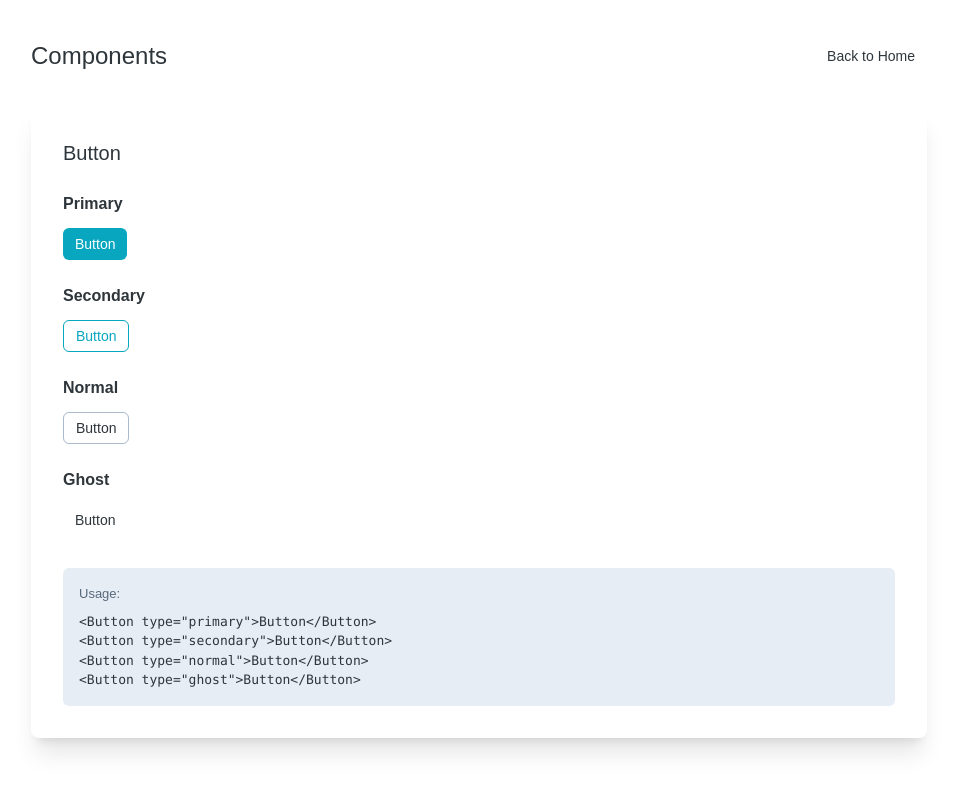
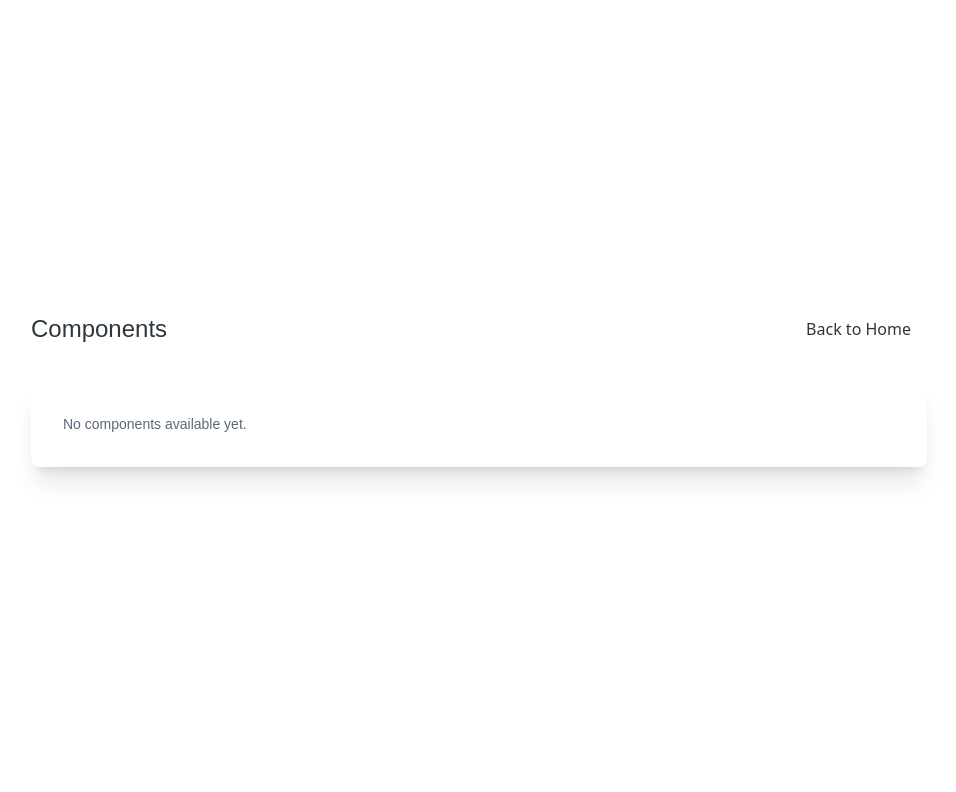
Before and after one commit to daoutech-memory7942/mcp-claude, a React (Vite) app: page /component in a window 1280 px wide. Shown: the top 792 px of the page, without its empty margins (161-1117 px from the left). Built offline with nearby package versions, Linux system fonts and the light colour scheme.

Commit message:
디자인토큰만 추가된 초기화 상태 세팅

```diff
--- a/src/components/Button.tsx
+++ /dev/null
@@ -1,36 +0,0 @@
-interface ButtonProps {
-  type?: "primary" | "normal" | "ghost" | "secondary";
-  children?: React.ReactNode;
-  onClick?: () => void;
-  className?: string;
-}
-
-export default function Button({
-  type = "primary",
-  children = "Button",
-  onClick,
-  className = "",
-}: ButtonProps) {
-  const baseStyles =
-    "inline-flex items-center justify-center h-h-5 px-p-5 font-pretendard text-typo-body-medium-bold rounded-medium overflow-clip transition-colors";
-
-  const typeStyles = {
-    primary:
-      "bg-btn-bg-primary-base hover:bg-btn-bg-primary-hover text-btn-text-white",
-    secondary:
-      "bg-btn-bg-normal-base hover:bg-bg-neutral-surface-hover border border-btn-border-primary text-btn-text-primary",
-    normal:
-      "bg-btn-bg-normal-base hover:bg-btn-bg-normal-hover border border-btn-border-normal text-btn-text-normal",
-    ghost:
-      "bg-btn-bg-normal-base hover:bg-btn-bg-normal-hover text-btn-text-normal",
-  };
-
-  return (
-    <button
-      className={`${baseStyles} ${typeStyles[type]} ${className}`}
-      onClick={onClick}
-    >
-      {children}
-    </button>
-  );
-}
--- a/src/components/index.ts
+++ /dev/null
@@ -1 +0,0 @@
-export { default as Button } from "./Button";
--- a/src/pages/ComponentPage.tsx
+++ b/src/pages/ComponentPage.tsx
@@ -1,4 +1,3 @@
-import { Button } from "../components";
 import { Link } from "react-router-dom";
 
 export default function ComponentPage() {
@@ -8,71 +7,18 @@ export default function ComponentPage() {
         <h1 className="font-pretendard text-typo-heading-xlarge text-text-neutral-base">
           Components
         </h1>
-        <Link to="/">
-          <Button type="ghost">Back to Home</Button>
+        <Link
+          to="/"
+          className="px-4 py-2 text-text-neutral-base hover:bg-bg-neutral-level1 rounded-medium transition-colors"
+        >
+          Back to Home
         </Link>
       </div>
 
-      {/* Button Section */}
       <section className="bg-bg-neutral-surface rounded-large shadow-xl p-8 mb-6">
-        <h2 className="font-pretendard text-typo-heading-large text-text-neutral-base mb-6">
-          Button
-        </h2>
-
-        <div className="space-y-6">
-          {/* Primary */}
-          <div>
-            <h3 className="font-pretendard text-typo-heading-small text-text-neutral-base mb-3">
-              Primary
-            </h3>
-            <div className="flex flex-wrap gap-4">
-              <Button type="primary">Button</Button>
-            </div>
-          </div>
-
-          {/* Secondary */}
-          <div>
-            <h3 className="font-pretendard text-typo-heading-small text-text-neutral-base mb-3">
-              Secondary
-            </h3>
-            <div className="flex flex-wrap gap-4">
-              <Button type="secondary">Button</Button>
-            </div>
-          </div>
-
-          {/* Normal */}
-          <div>
-            <h3 className="font-pretendard text-typo-heading-small text-text-neutral-base mb-3">
-              Normal
-            </h3>
-            <div className="flex flex-wrap gap-4">
-              <Button type="normal">Button</Button>
-            </div>
-          </div>
-
-          {/* Ghost */}
-          <div>
-            <h3 className="font-pretendard text-typo-heading-small text-text-neutral-base mb-3">
-              Ghost
-            </h3>
-            <div className="flex flex-wrap gap-4">
-              <Button type="ghost">Button</Button>
-            </div>
-          </div>
-        </div>
-
-        {/* Usage Code */}
-        <div className="mt-8 p-4 bg-bg-neutral-level1 rounded-medium">
-          <p className="font-pretendard text-typo-body-small-regular text-text-neutral-description mb-2">
-            Usage:
-          </p>
-          <pre className="font-mono text-typo-body-small-regular text-text-neutral-base overflow-x-auto">
-{`<Button type="primary">Button</Button>
-<Button type="secondary">Button</Button>
-<Button type="normal">Button</Button>
-<Button type="ghost">Button</Button>`}
-          </pre>
-        </div>
+        <p className="font-pretendard text-typo-body-medium-regular text-text-neutral-description">
+          No components available yet.
+        </p>
       </section>
     </div>
   );
--- a/src/pages/HomePage.tsx
+++ b/src/pages/HomePage.tsx
@@ -1,7 +1,6 @@
 import { useState } from "react";
 import reactLogo from "../assets/react.svg";
 import viteLogo from "/vite.svg";
-import { Button } from "../components";
 import { Link } from "react-router-dom";
 
 export default function HomePage() {
@@ -32,11 +31,17 @@ export default function HomePage() {
 
       <div className="bg-bg-neutral-surface rounded-large shadow-xl p-8 mb-6">
         <div className="flex flex-wrap justify-center gap-4 mb-6">
-          <Button type="primary" onClick={() => setCount((c) => c + 1)}>
+          <button
+            className="px-4 py-2 bg-bg-primary-base text-text-on-color rounded-medium hover:bg-bg-primary-hover transition-colors"
+            onClick={() => setCount((c) => c + 1)}
+          >
             Count: {count}
-          </Button>
-          <Link to="/component">
-            <Button type="secondary">View Components</Button>
+          </button>
+          <Link
+            to="/component"
+            className="px-4 py-2 bg-bg-neutral-level1 text-text-neutral-base rounded-medium hover:bg-bg-neutral-level2 transition-colors"
+          >
+            View Components
           </Link>
         </div>
 
```
Also changed, not shown: 5 other files (tests, documents, lock files or other folders).
